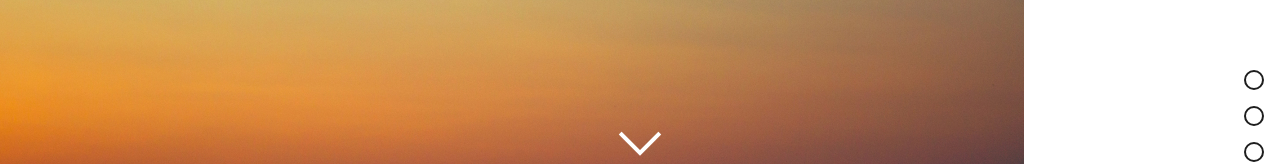
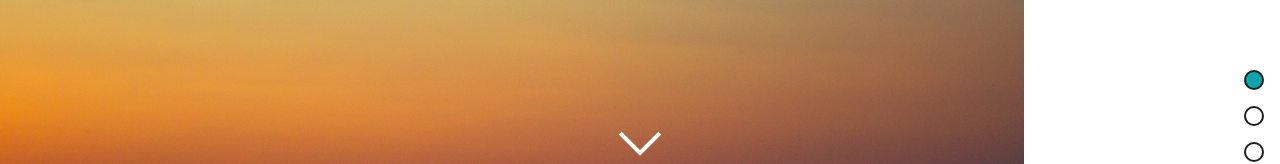
Before and after one commit to joshnussbaum89/portfolio-2022, a Next.js app: page / in a window 1280 px wide. Shown: the part 550-714 px from the top of the page. Built offline with nearby package versions, Linux system fonts and the light colour scheme.

Commit message:
make first nav dot active

```diff
--- a/components/ScrollingNavigation/ScrollingNavigation.js
+++ b/components/ScrollingNavigation/ScrollingNavigation.js
@@ -7,7 +7,7 @@ import styles from './ScrollingNavigation.module.css'
 
 // Fixed scrolling navigation dots
 export default function ScrollingNavigation() {
-  const [activeIndex, setActiveIndex] = useState(null)
+  const [activeIndex, setActiveIndex] = useState(0)
 
   const data = [
     {
```
